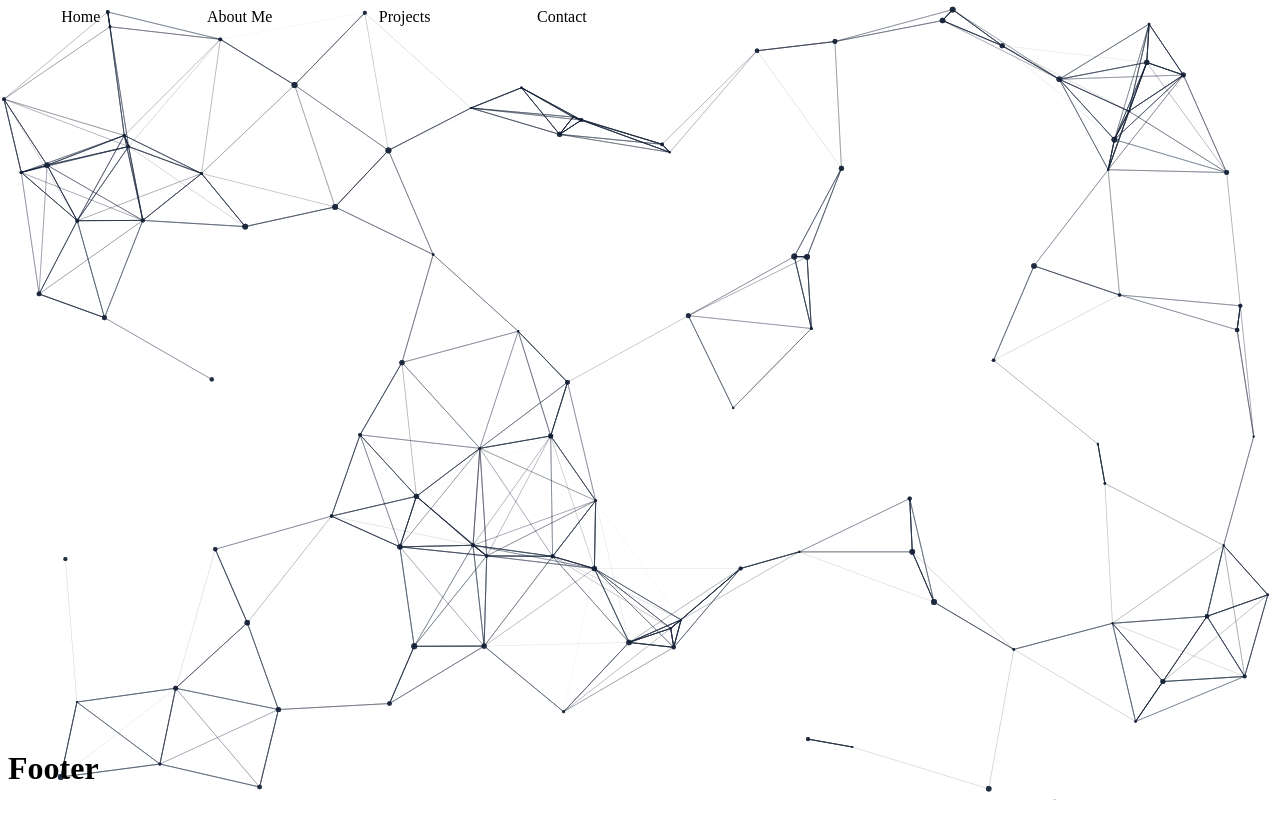
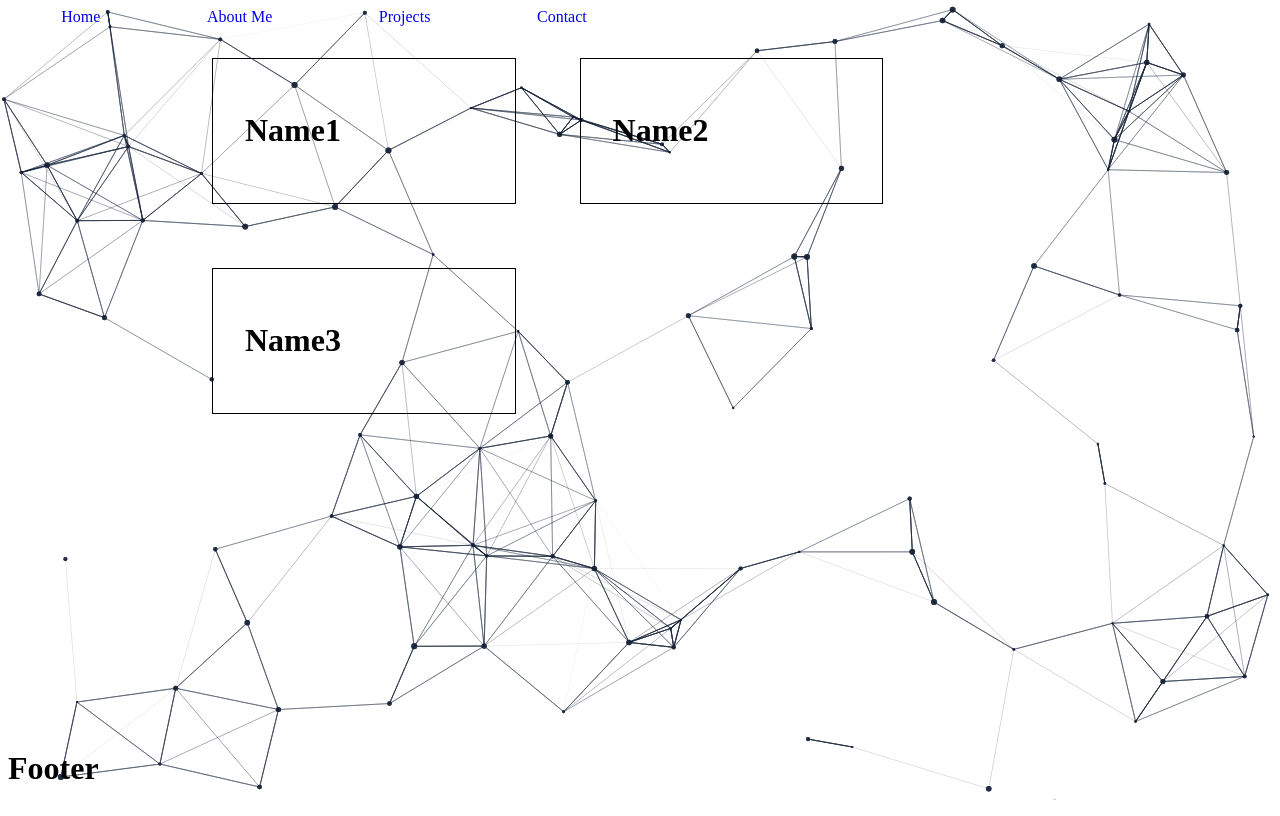
Before and after one commit to gijo57/portfolio, a Gatsby site: page /projects in a window 1280 px wide. Built offline with nearby package versions, Linux system fonts and the light colour scheme; Gatsby itself is replaced by a stand-in of ours.

Commit message:
add projects source data

```diff
--- a/src/components/Layout/index.js
+++ b/src/components/Layout/index.js
@@ -26,7 +26,7 @@ const StyledLayout = styled.div`
 const Layout = ({ children }) => {
   return (
     <StyledLayout>
-      <Header style={{ zIndex: 999 }} />
+      <Header />
       <main id="main-content">{children}</main>
       <Footer />
       <Particles className="particles" options={particlesOptions} />
--- a/src/components/Layout/styles.css
+++ b/src/components/Layout/styles.css
@@ -1,3 +1,7 @@
+* {
+  box-sizing: border-box;
+}
+
 .particles {
   z-index: -1;
 }
--- a/src/components/Project.js
+++ b/src/components/Project.js
@@ -1,10 +1,19 @@
 import React from "react"
 import styled from "styled-components"
 
-const Card = styled.div``
+const Card = styled.div`
+  border: 1px solid black;
+  width: 33%;
+  padding: 2em;
+  margin: 2em;
+`
 
-const Project = () => {
-  return <Card></Card>
+const Project = ({ project }) => {
+  return (
+    <Card>
+      <h1>{project.name}</h1>
+    </Card>
+  )
 }
 
 export default Project
--- a/src/components/nav.js
+++ b/src/components/nav.js
@@ -11,7 +11,6 @@ const NavLinks = styled.nav`
 
 const StyledLink = styled(Link)`
   text-decoration: none;
-  color: black;
 `
 
 const Nav = () => {
--- a/src/content/projects.md
+++ b/src/content/projects.md
@@ -0,0 +1,18 @@
+---
+projects:
+  - {
+      url: "someurl",
+      name: "Name1",
+      description: "Mauris sit amet erat fringilla, commodo ipsum at, vestibulum nulla. Nulla facilisi. Vestibulum dictum iaculis vulputate. Proin sit amet vestibulum elit. Vestibulum maximus nisl eu nisl efficitur, blandit suscipit metus rhoncus. Nullam suscipit neque neque, quis scelerisque sapien feugiat quis. Maecenas dictum lorem eu dignissim aliquet. Morbi non ex et neque laoreet consequat. Curabitur nec tincidunt eros. Donec volutpat neque metus, hendrerit fringilla risus sagittis ut. Nunc malesuada, felis in venenatis mollis, nulla odio elementum eros, sed volutpat turpis mauris a odio. Nulla efficitur vehicula tortor.",
+    }
+  - {
+      url: "someurl",
+      name: "Name2",
+      description: "Mauris sit amet erat fringilla, commodo ipsum at, vestibulum nulla. Nulla facilisi. Vestibulum dictum iaculis vulputate. Proin sit amet vestibulum elit. Vestibulum maximus nisl eu nisl efficitur, blandit suscipit metus rhoncus. Nullam suscipit neque neque, quis scelerisque sapien feugiat quis. Maecenas dictum lorem eu dignissim aliquet. Morbi non ex et neque laoreet consequat. Curabitur nec tincidunt eros. Donec volutpat neque metus, hendrerit fringilla risus sagittis ut. Nunc malesuada, felis in venenatis mollis, nulla odio elementum eros, sed volutpat turpis mauris a odio. Nulla efficitur vehicula tortor.",
+    }
+  - {
+      url: "someurl",
+      name: "Name3",
+      description: "Mauris sit amet erat fringilla, commodo ipsum at, vestibulum nulla. Nulla facilisi. Vestibulum dictum iaculis vulputate. Proin sit amet vestibulum elit. Vestibulum maximus nisl eu nisl efficitur, blandit suscipit metus rhoncus. Nullam suscipit neque neque, quis scelerisque sapien feugiat quis. Maecenas dictum lorem eu dignissim aliquet. Morbi non ex et neque laoreet consequat. Curabitur nec tincidunt eros. Donec volutpat neque metus, hendrerit fringilla risus sagittis ut. Nunc malesuada, felis in venenatis mollis, nulla odio elementum eros, sed volutpat turpis mauris a odio. Nulla efficitur vehicula tortor.",
+    }
+---
--- a/src/pages/projects.js
+++ b/src/pages/projects.js
@@ -1,15 +1,25 @@
 import React from "react"
 import { graphql } from "gatsby"
+import styled from "styled-components"
 
 import Layout from "../components/Layout"
-import Hero from "../components/Hero"
+import Project from "../components/Project"
+
+const ProjectList = styled.div`
+  display: flex;
+  flex-wrap: wrap;
+`
 
 const ProjectPage = ({ data }) => {
-  const content = data.markdownRemark
+  const { projects } = data.markdownRemark.frontmatter
 
   return (
     <Layout>
-      <Hero content={content} />
+      <ProjectList>
+        {projects.map(project => (
+          <Project key={project.url} project={project} />
+        ))}
+      </ProjectList>
     </Layout>
   )
 }
@@ -20,11 +30,11 @@ export const pageQuery = graphql`
   query ProjectPageQuery {
     markdownRemark(fileAbsolutePath: { regex: "/projects.md/" }) {
       frontmatter {
-        title
-        greetings
-        emoji
-        subheadingPrefix
-        subheadingHighlight
+        projects {
+          url
+          name
+          description
+        }
       }
       rawMarkdownBody
     }
```
Also changed, not shown: 1 other file.
